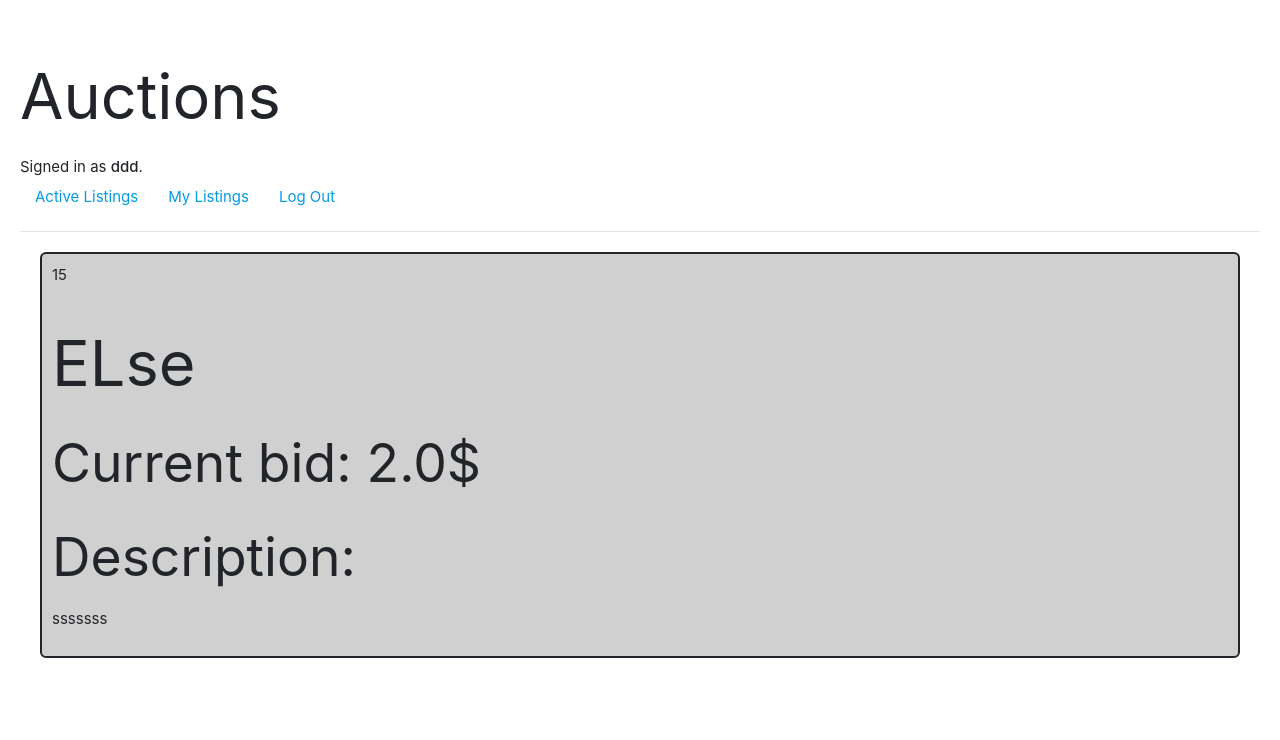
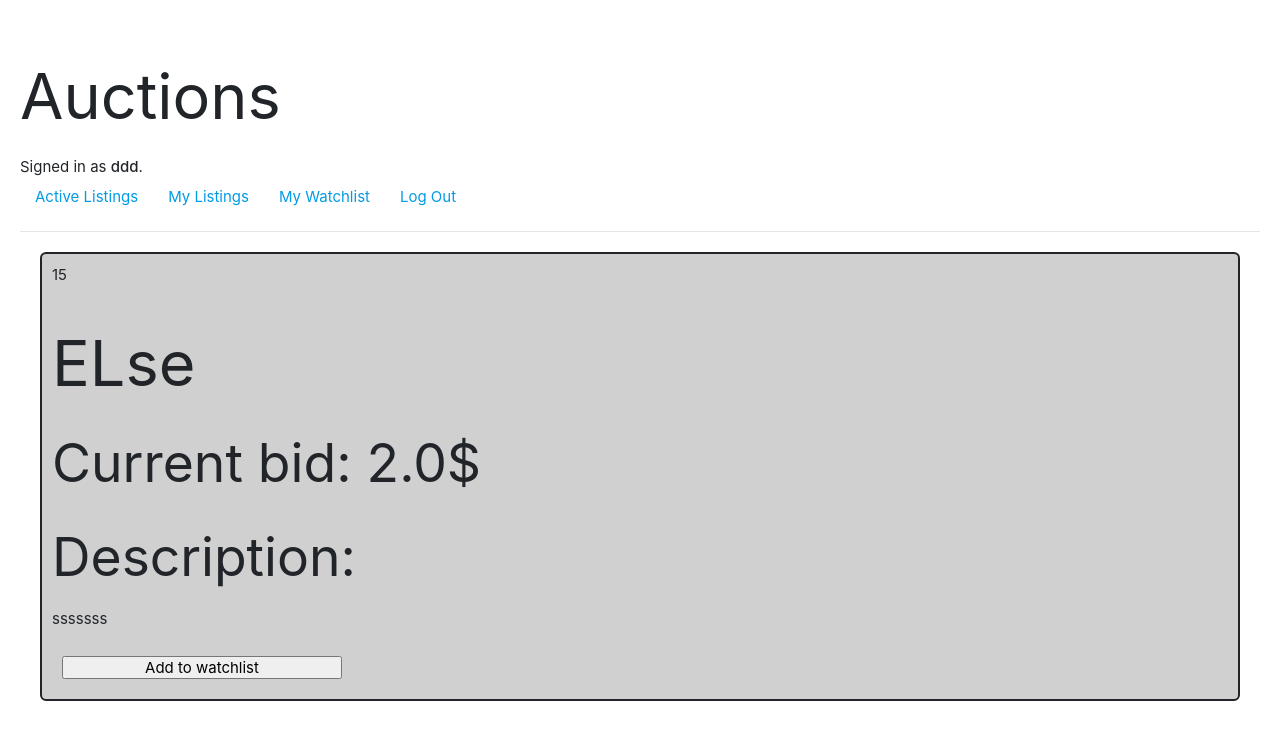
Before and after one commit to janekzimoch/web_dev_practice, a Django app: page /listing/15 in a window 1280 px wide. Shown: the top 740 px of the page. Run offline with Django 3.2, Linux system fonts and the light colour scheme; a user stored in the database is signed in; data comes from the database, SQL or seed files in the repository; both versions use the stored data as it was after the commit; some libraries are stand-ins or nearby versions.

Commit message:
added wishlist functionality - however atm duplicates are allowed and i need to introduce some functionality which detects if an item is in a wishlist

```diff
--- a/commerce/auctions/models.py
+++ b/commerce/auctions/models.py
@@ -16,20 +16,10 @@ class Listing(models.Model):
 
     def __str__(self):
         return f"Owner: {self.username}; item: {self.title}, descirption: {self.description}"
-    # bidder = models.CharField(max_length=64)
-    # owner = models.CharField(max_length=64)
-    # img = models.ImageField()  # may require a python liblary
 
-
-
-    # history of bids - or at least the latest bid value
-
-    # names of people bidding
-    # image of an item - by defult could go to some placeholder ("no image  provided")
-    # name of the item
-    # category fo the item
-    # description of the item
-    # comments for the acution
+class Watchlist(models.Model):
+    user = models.ForeignKey(User, on_delete=models.CASCADE, related_name='watched_listings')
+    listing = models.ForeignKey(Listing, on_delete=models.CASCADE, related_name='watching_users')
 
 
 class Bid():
--- a/commerce/auctions/static/auctions/styles.css
+++ b/commerce/auctions/static/auctions/styles.css
@@ -25,6 +25,7 @@ body {
 
 .outside_span {
     z-index: 2;
+    position:relative
 }
 .span {
     position:absolute;
--- a/commerce/auctions/templates/auctions/index.html
+++ b/commerce/auctions/templates/auctions/index.html
@@ -49,6 +49,9 @@
           {% endif %}
         </div>
         {% if listing.username == user.username %}
+        <p>
+          {{ listing }}
+        </p>
         <form class="outside_span" action="{% url 'delete_listing' id=listing.id %}">
           <input class="button" type="submit" value="Delete this listing" class="form-control">
         </form>
--- a/commerce/auctions/templates/auctions/layout.html
+++ b/commerce/auctions/templates/auctions/layout.html
@@ -28,6 +28,9 @@
                 <a class="nav-link" href="{% url 'my_listings' %}">My Listings</a>
               </li>
               <li class="nav-item">
+                <a class="nav-link" href="{% url 'my_watchlist' %}">My Watchlist</a>
+              </li>
+              <li class="nav-item">
                   <a class="nav-link" href="{% url 'logout' %}">Log Out</a>
               </li>
             {% else %}
--- a/commerce/auctions/templates/auctions/listing.html
+++ b/commerce/auctions/templates/auctions/listing.html
@@ -19,9 +19,14 @@
       <img class="image" src="{{ listing.img_url }}" alt="Wrong file url">
     {% endif %}
     {% if listing.username == user.username %}
-    <form action="{% url 'delete_listing' id=listing.id %}">
-      <input class="button" type="submit" value="Delete this listing" class="form-control">
-    </form>
+      <form action="{% url 'delete_listing' id=listing.id %}">
+        <input class="button" type="submit" value="Delete this listing" class="form-control">
+      </form>
+    {% endif %}
+    {% if user.is_authenticated %}
+      <form action="{% url 'add_to_watchlist' id=listing.id %}">
+        <input class="button" type="submit" value="Add to watchlist" class="form-control">
+      </form>
     {% endif %}
   </div>
 {% endblock %}
--- a/commerce/auctions/urls.py
+++ b/commerce/auctions/urls.py
@@ -6,6 +6,8 @@ urlpatterns = [
     path("", views.index, name="index"),
     path("my_listings", views.my_listings, name="my_listings"),
     path("listing/<str:id>", views.listing, name="listing"),
+    path("add_to_watchlist/<str:id>", views.add_to_watchlist, name="add_to_watchlist"),
+    path("my_watchlist", views.my_watchlist, name="my_watchlist"),
     path("delete_listing/<str:id>", views.delete_listing, name="delete_listing"),
     path("login", views.login_view, name="login"),
     path("logout", views.logout_view, name="logout"),
--- a/commerce/auctions/views.py
+++ b/commerce/auctions/views.py
@@ -8,6 +8,7 @@ from django import forms
 
 from .models import User
 from .models import Listing
+from .models import Watchlist
 
 
 def index(request):
@@ -27,11 +28,30 @@ def my_listings(request):
         "listings": listings,
     })
 
+
+def my_watchlist(request):
+    listings = []
+    watched_listings = request.user.watched_listings.all()
+    for w in watched_listings:
+        listing = Listing.objects.get(id=w.listing.id)
+        listings.append(listing)
+    return render(request, "auctions/index.html", {
+        "listings": listings,
+    })
+
 def listing(request, id):
     listing = Listing.objects.get(id=id)
     return render(request, "auctions/listing.html", {
         "listing": listing
     })
+
+def add_to_watchlist(request, id):
+    user = request.user
+    listing = Listing.objects.get(id=id)
+    watching_event = Watchlist(user=user, listing=listing)
+    watching_event.save()
+    return HttpResponseRedirect(reverse("listing", args=(listing.id,)))
+
 
 def delete_listing(request, id):
     Listing.objects.filter(id=id).delete()
```
Also changed, not shown: commerce/auctions/migrations/0004_watchlist.py (added), commerce/db.sqlite3.
